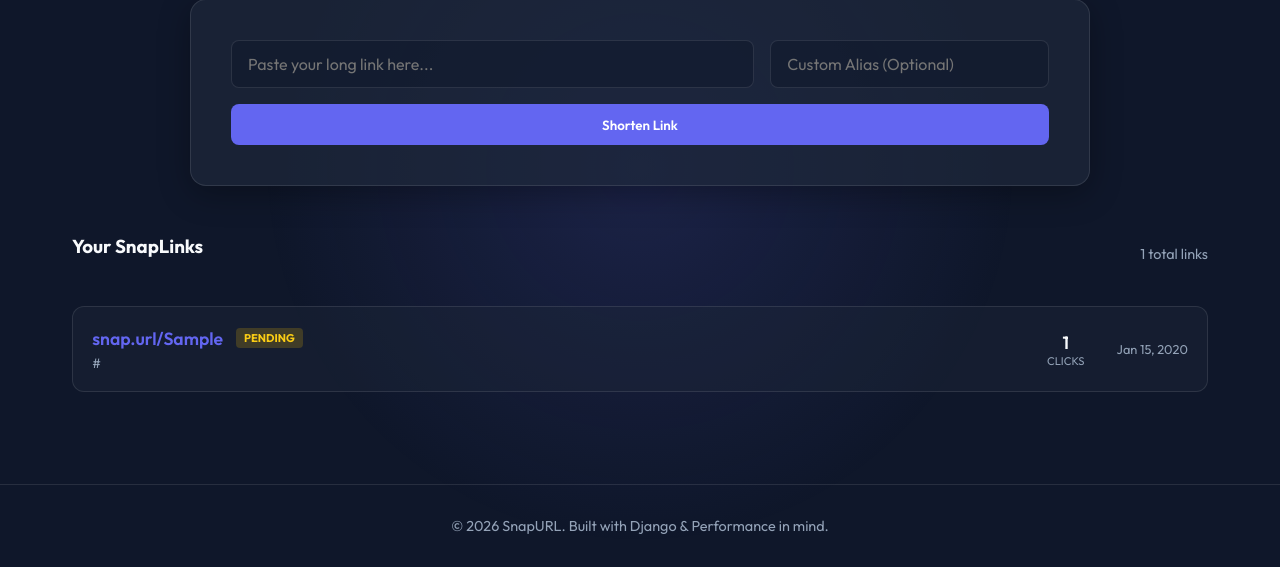
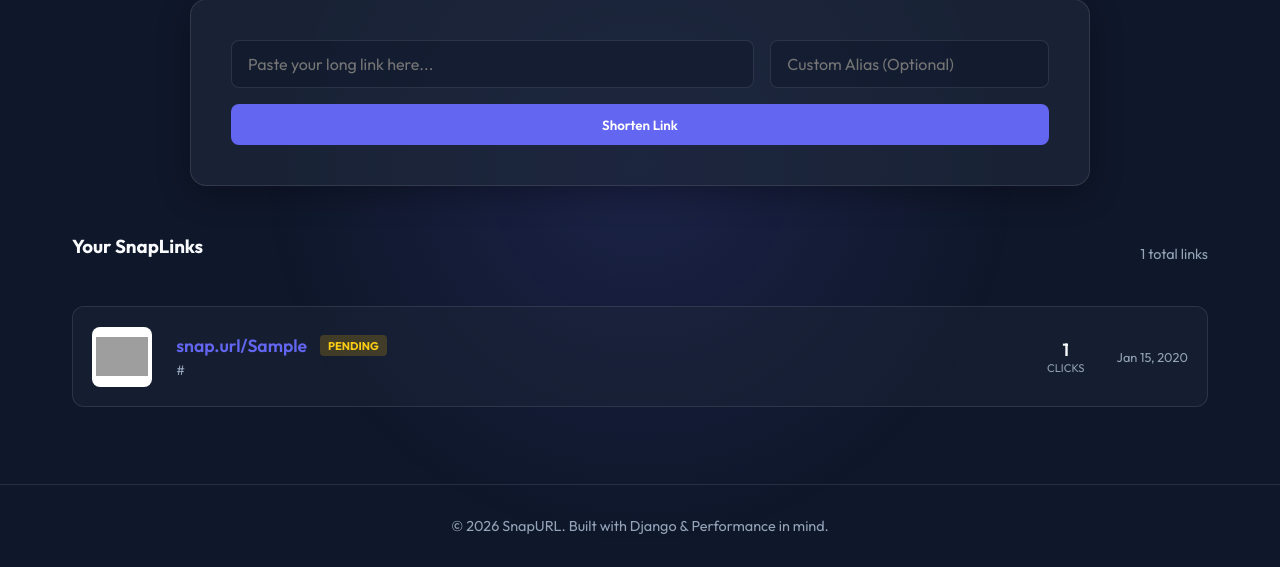
Before and after one commit to prachanda980/django-url-shortener, a Django app: page /dashboard/ in a window 1280 px wide. Shown: the part 233-800 px from the top of the page. Run offline with Django 5.2, Linux system fonts and the light colour scheme; a user stored in the database is signed in; tables that the repository leaves empty hold one stand-in row (values such as "Sample post"); parts of the project's set-up code (start-up, migrations or seed data) failed here and were passed over; grey boxes are pictures that could not be loaded.

Commit message:
UI: Add QR code display to dashboard with hover-to-enlarge feature

```diff
--- a/templates/dashboard.html
+++ b/templates/dashboard.html
@@ -88,6 +88,31 @@
         color: #f87171;
         border-color: rgba(239, 68, 68, 0.3);
     }
+
+    .qr-container {
+        width: 60px;
+        height: 60px;
+        background: white;
+        padding: 4px;
+        border-radius: 8px;
+        display: flex;
+        align-items: center;
+        justify-content: center;
+        transition: transform 0.2s, box-shadow 0.2s;
+        cursor: pointer;
+    }
+
+    .qr-container:hover {
+        transform: scale(2.5);
+        z-index: 10;
+        box-shadow: 0 10px 25px rgba(0, 0, 0, 0.5);
+    }
+
+    .qr-img {
+        width: 100%;
+        height: 100%;
+        object-fit: contain;
+    }
 </style>
 {% endblock %}
 
@@ -130,7 +155,12 @@
     <div class="url-list">
         {% for url in urls %}
         <div class="url-item">
-            <div style="flex: 1;">
+            {% if url.qr_code %}
+            <div class="qr-container" title="Hover to enlarge">
+                <img src="{{ url.qr_code.url }}" alt="QR Code" class="qr-img">
+            </div>
+            {% endif %}
+            <div style="flex: 1; margin-left: 1.5rem;">
                 <div style="display: flex; align-items: center; gap: 0.8rem; margin-bottom: 0.25rem;">
                     <a href="/{{ url.short_key|default:url.custom_key }}/" target="_blank" class="short-link">
                         snap.url/{{ url.short_key|default:url.custom_key }}
```
